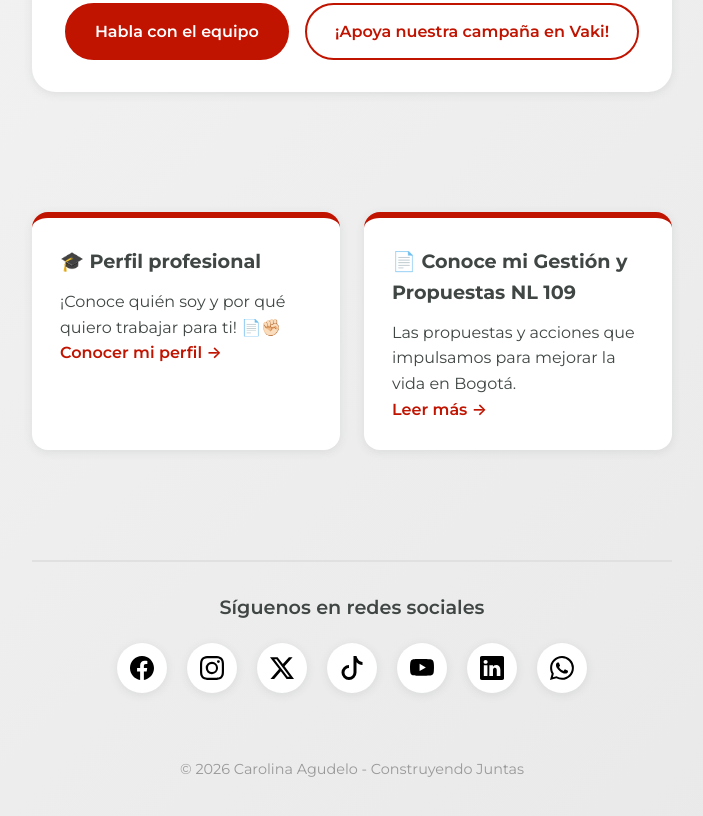
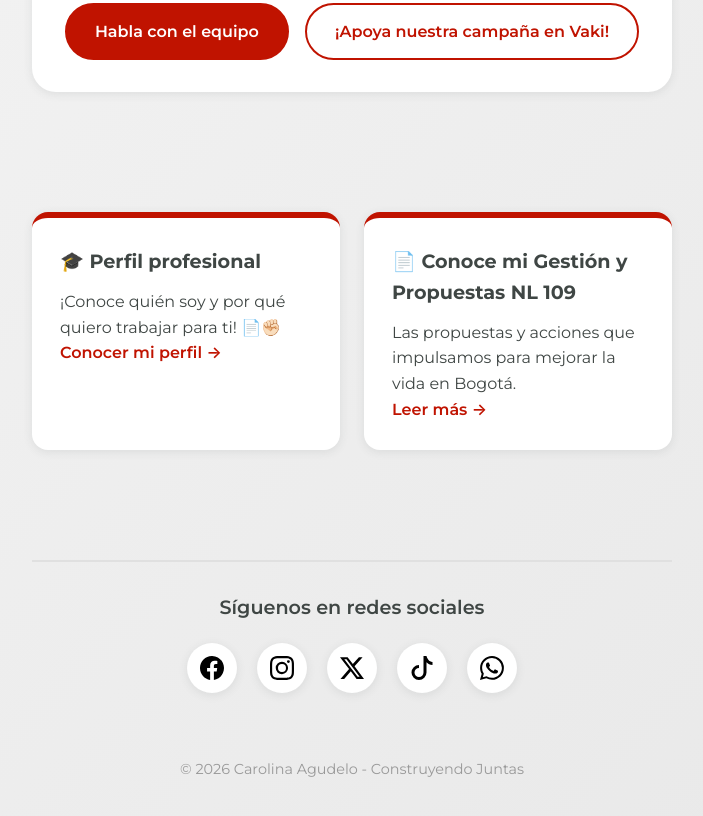
Before and after one commit to JohnEdinson19/LandingConstruyendo, a plain HTML site: page index.html in a window 1280 px wide. Shown: the part 567-1383 px from the top of the page, without its empty margins (288-991 px from the left). Drawn offline with Linux system fonts and the light colour scheme.

Commit message:
`Update social media links in index.html`

```diff
--- a/index.html
+++ b/index.html
@@ -139,37 +139,37 @@
 
             <div class="social-links">
                 <!-- Facebook -->
-                <a href="#" target="_blank" class="social-icon" aria-label="Facebook">
+                <a href="https://www.facebook.com/caro.agudeloh" target="_blank" class="social-icon" aria-label="Facebook">
                     <img src="images/icons/facebook.svg" alt="Facebook">
                 </a>
 
                 <!-- Instagram -->
-                <a href="#" target="_blank" class="social-icon" aria-label="Instagram">
+                <a href="https://www.instagram.com/karokagudelo90" target="_blank" class="social-icon" aria-label="Instagram">
                     <img src="images/icons/instagram.svg" alt="Instagram">
                 </a>
 
                 <!-- Twitter/X -->
-                <a href="#" target="_blank" class="social-icon" aria-label="Twitter">
+                <a href="https://x.com/karokagudelo" target="_blank" class="social-icon" aria-label="Twitter">
                     <img src="images/icons/twitter.svg" alt="Twitter">
                 </a>
 
                 <!-- TikTok -->
-                <a href="#" target="_blank" class="social-icon" aria-label="TikTok">
+                <a href="https://www.tiktok.com/@karokagudelo" target="_blank" class="social-icon" aria-label="TikTok">
                     <img src="images/icons/tiktok.svg" alt="TikTok">
                 </a>
 
                 <!-- YouTube -->
-                <a href="#" target="_blank" class="social-icon" aria-label="YouTube">
+                <!-- <a href="#" target="_blank" class="social-icon" aria-label="YouTube">
                     <img src="images/icons/youtube.svg" alt="YouTube">
-                </a>
+                </a> -->
 
                 <!-- LinkedIn -->
-                <a href="#" target="_blank" class="social-icon" aria-label="LinkedIn">
+                <!-- <a href="#" target="_blank" class="social-icon" aria-label="LinkedIn">
                     <img src="images/icons/linkedin.svg" alt="LinkedIn">
-                </a>
+                </a> -->
 
                 <!-- WhatsApp -->
-                <a href="https://wa.me/TU_NUMERO" target="_blank" class="social-icon" aria-label="WhatsApp">
+                <a href="https://api.whatsapp.com/send?phone=573132321458" target="_blank" class="social-icon" aria-label="WhatsApp">
                     <img src="images/icons/whatsapp.svg" alt="WhatsApp">
                 </a>
             </div>
```
